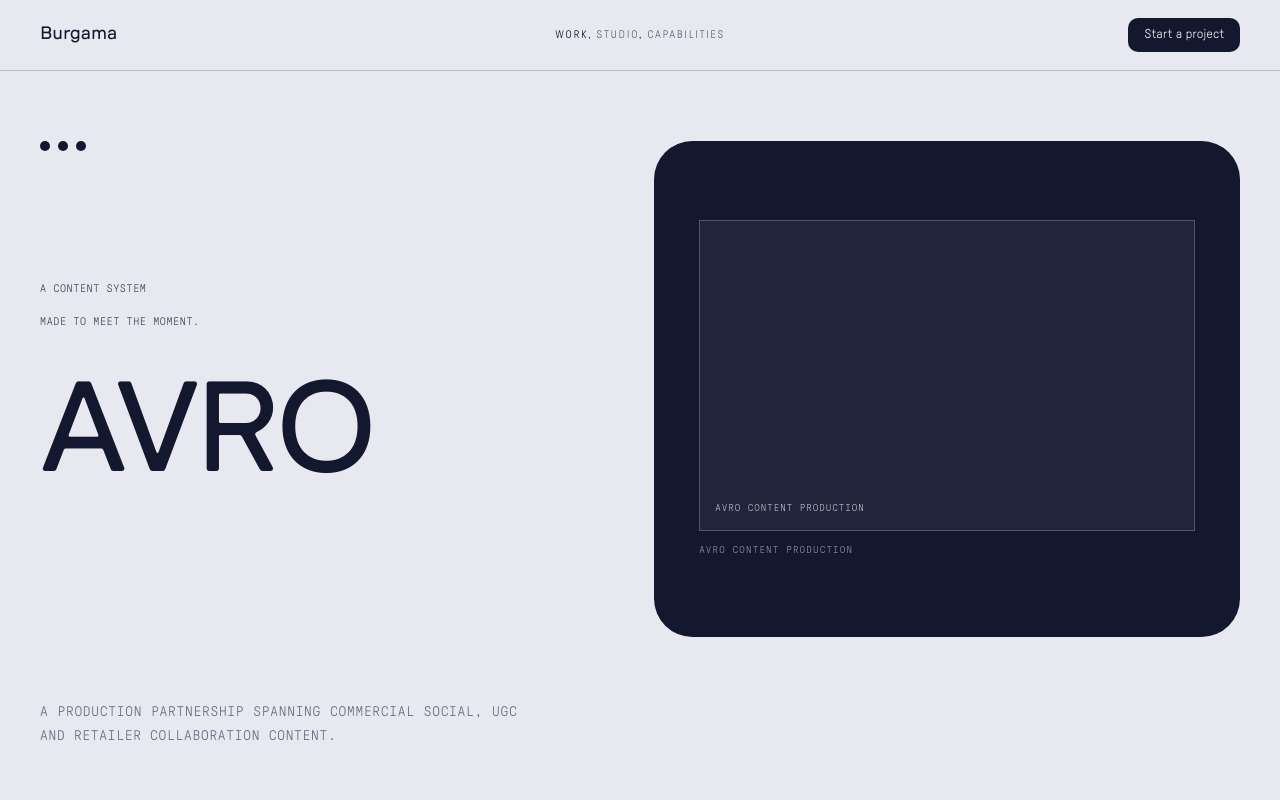
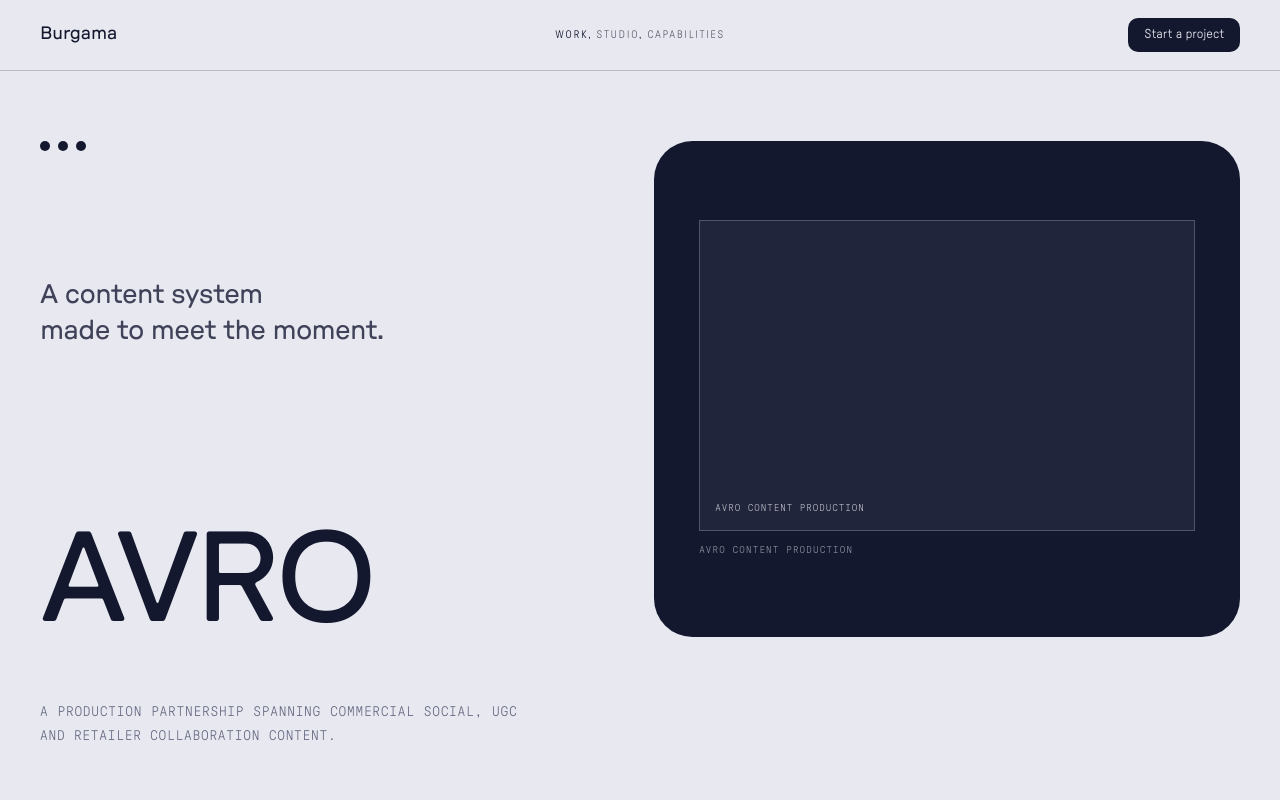
Before and after one commit to cedarandcactus/burgama-site-14.5, a Next.js app: page /work/avro in a window 1280 px wide. Shown: the top 800 px of the page. Built offline with nearby package versions, Linux system fonts and the light colour scheme.

Commit message:
feat: refactor layout and introduce new tagline component for project intros

```diff
--- a/app/globals.css
+++ b/app/globals.css
@@ -482,8 +482,10 @@
   }
 
   /*
-    Matches `.spread-panel`'s min-height so the wordmark's `margin-top: auto`
-    always has a floor to sit on, whether the intro copy is two lines or ten.
+    The left column needs the row's full height for the wordmark's auto
+    margin to have a floor. `align-items: stretch` on the grid gives the item
+    that height, so no explicit height is needed here — but the min-height
+    keeps the floor in place when the panel is shorter than its own minimum.
   */
   .spread-left {
     min-height: clamp(14rem, 42vw, 31rem);
@@ -533,8 +535,11 @@
   floor, so the row needs a floor of its own: the left column is given the
   panel's minimum height at the two-column breakpoint.
 */
+.spread-wordmark-anchor {
+  margin-top: auto;
+}
+
 .spread-wordmark {
-  margin-top: auto;
   padding-top: clamp(1.5rem, 4vw, 3rem);
   font-family: var(--font-serif);
   font-size: clamp(2.75rem, 10vw, 8.5rem);
@@ -543,6 +548,30 @@
   color: var(--ink);
   /* A long project name must not overflow the column. */
   overflow-wrap: anywhere;
+}
+
+/*
+  A project's intro is a two-line statement, not prose — "One workforce. /
+  Every side of the work." Set in the display face at a middle size: large
+  enough to read as the line the project is about, small enough that the
+  wordmark below it is still clearly the largest thing on the page.
+
+  Note this deliberately does NOT join the sitewide mono body group. Tracked
+  caps made these taglines read as a caption sitting under nothing.
+*/
+.spread-tagline {
+  display: flex;
+  flex-direction: column;
+  gap: 0.25rem;
+  /* Same drop as `.spread-copy` — it is the reference's empty upper left. */
+  margin-top: clamp(2.5rem, 10vw, 9rem);
+  max-width: 22ch;
+  font-family: var(--font-serif);
+  font-size: clamp(1.125rem, 2.1vw, 1.75rem);
+  line-height: 1.2;
+  letter-spacing: -0.02em;
+  color: var(--ink);
+  text-wrap: balance;
 }
 
 /*
--- a/app/work/[slug]/page.tsx
+++ b/app/work/[slug]/page.tsx
@@ -60,6 +60,7 @@ export default async function ProjectPage({
       <PageHero
         wordmark={project.title}
         intro={project.introCopy}
+        introAsTagline
         panel={<MediaFrame item={project.heroMedia} />}
       />
 
--- a/components/page-hero.tsx
+++ b/components/page-hero.tsx
@@ -21,6 +21,7 @@ import { Reveal } from '@/components/reveal'
 export function PageHero({
   wordmark,
   intro = [],
+  introAsTagline = false,
   artifactId,
   panel,
   headingLevel: Heading = 'h1',
@@ -53,14 +54,21 @@ export function PageHero({
         </div>
 
         {intro.length > 0 ? (
-          <Reveal className="spread-copy">
+          <Reveal className={introAsTagline ? 'spread-tagline' : 'spread-copy'}>
             {intro.map((paragraph) => (
               <p key={paragraph}>{paragraph}</p>
             ))}
           </Reveal>
         ) : null}
 
-        <Reveal delay={80}>
+        {/*
+          `spread-wordmark-anchor` goes on the Reveal wrapper, not the heading.
+          The wrapper is the flex child of `.spread-left`, so it is the only
+          element whose `margin-top: auto` can push to the column floor —
+          measured, an auto margin on the heading inside this block wrapper
+          did nothing at all.
+        */}
+        <Reveal delay={80} className="spread-wordmark-anchor">
           <Heading className="spread-wordmark">{wordmark}</Heading>
         </Reveal>
       </div>
```
